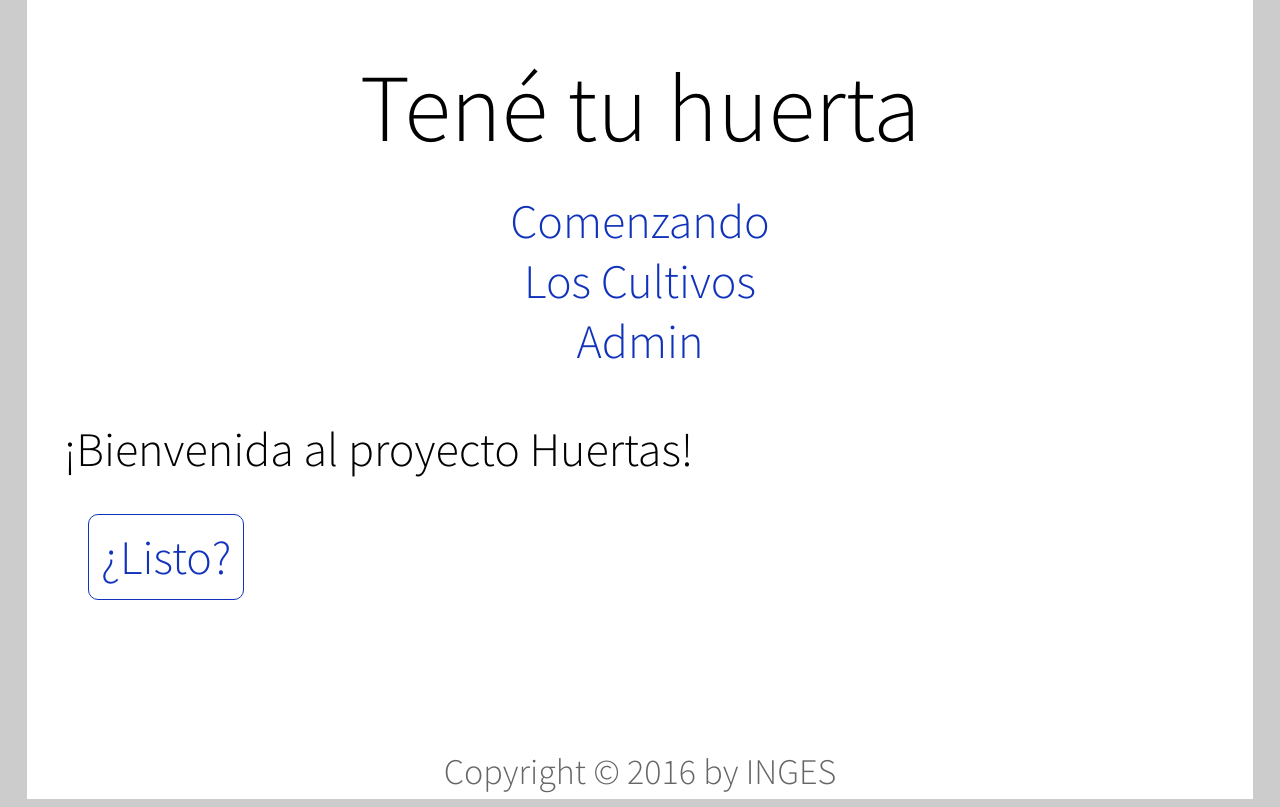
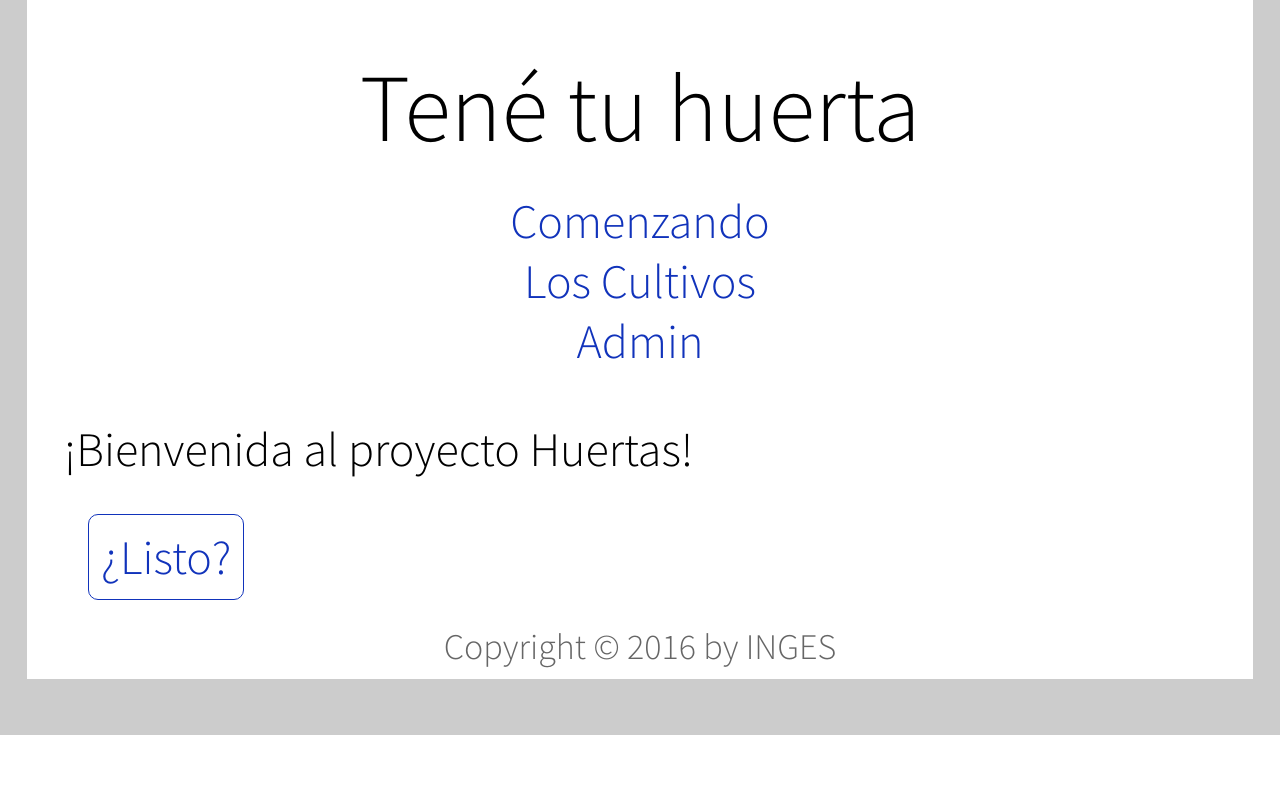
Before and after one commit to kymbert/huertas, a PHP site: page / in a window 1280 px wide. Shown: the part 65-872 px from the top of the page. After the commit the page ends 800 px from the top, so only its background shows below. Run offline with PHP 8.4, Linux system fonts and the light colour scheme.

Commit message:
Container sizing.

```diff
--- a/css/pagestyle.css
+++ b/css/pagestyle.css
@@ -75,7 +75,7 @@ div#container {
 	background-color: #fff;
     margin-left: 10%;
     margin-right: 10%;
-    min-height: 100vh;
+    min-height: 93vh;
 }
 
 div#content{
@@ -143,6 +143,7 @@ div.crop {
 	div#container {
 		margin-left: 1.5%;
 		margin-right: 1.5%;
+		min-height: 85vh;
 	}
 
 	div#content {
@@ -187,7 +188,7 @@ div.crop {
 	}
 
 	footer {
-		bottom: 30px;
+		bottom: 35px;
 	}
 
 }
```
